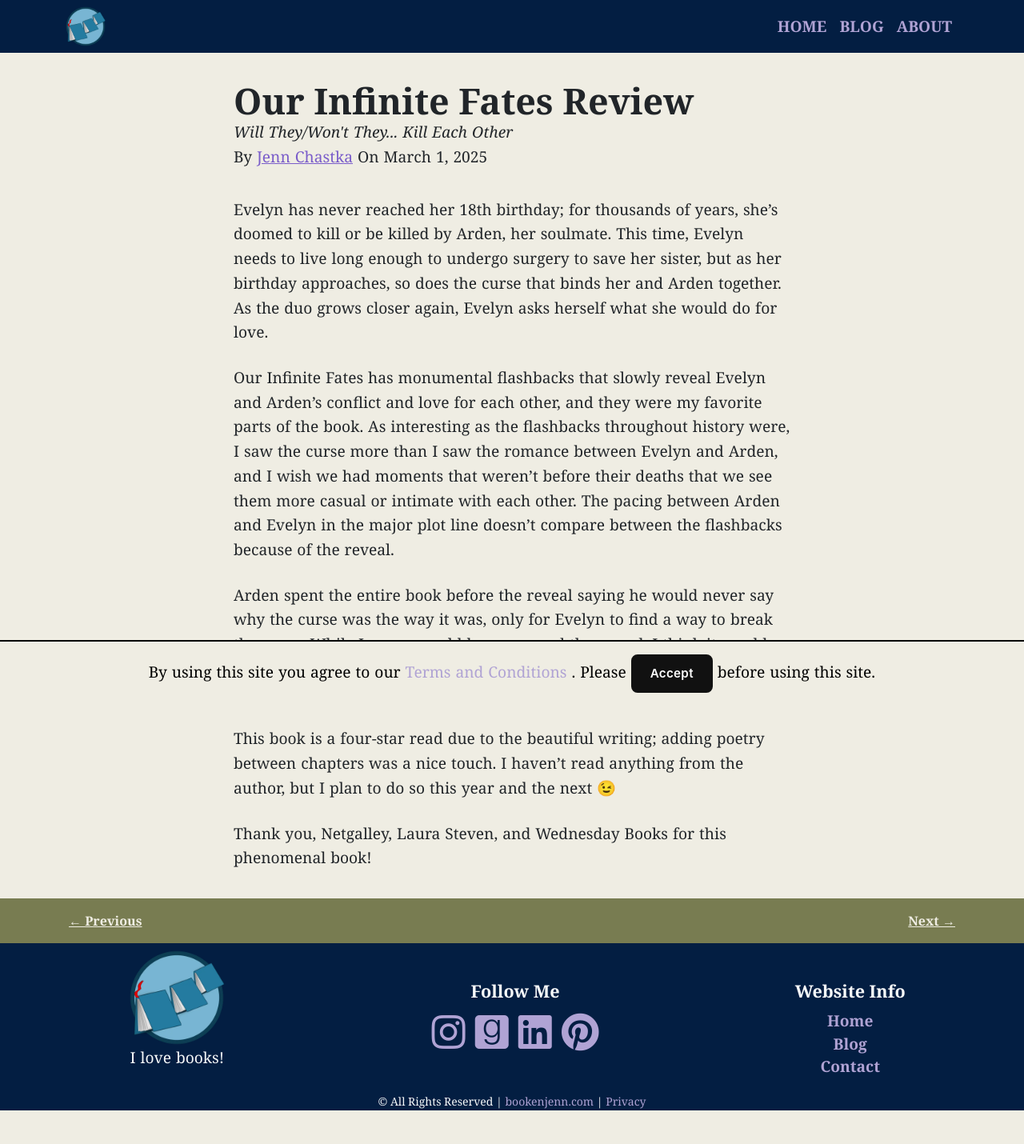
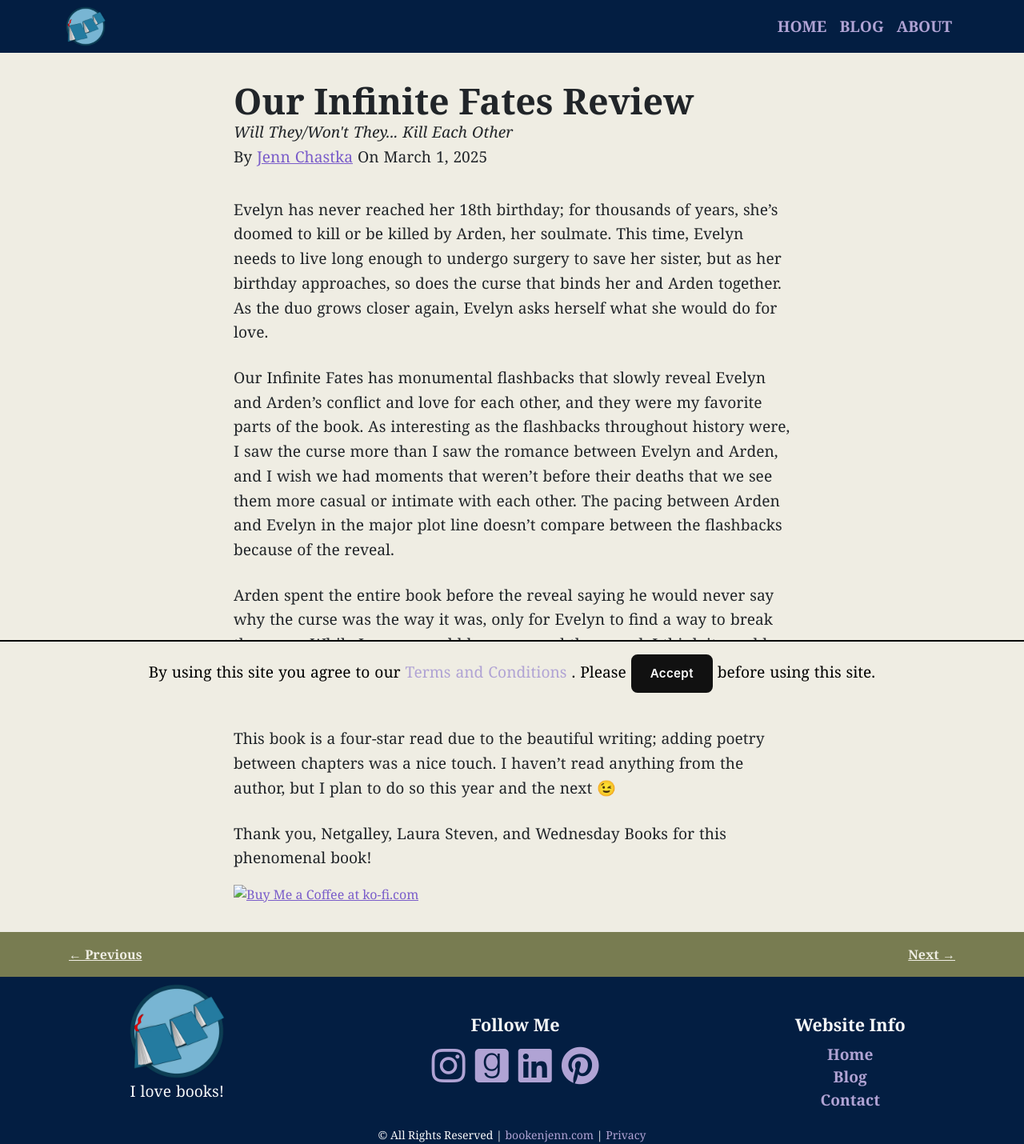
Before and after one commit to CGitHubJ/CGitHubJ.github.io, a Jekyll site: the page built from _posts/2025-03-01-our-infinite-fates-review.md, in a window 1280 px wide. Shown: the whole page at 80% size. Built offline with Jekyll 4.4.1, drawn with Linux system fonts in a browser that asks for light colours; nearby versions of some CDN libraries; before the commit the page ends 1388 px from its top, so only the background shows below that.

Commit message:
adding buy me a coffee button

```diff
--- a/_layouts/post.html
+++ b/_layouts/post.html
@@ -6,6 +6,7 @@
     <article id="blog-post-id">
         {% include content-header.html %}
         {{ content }}
+        <a href='https://ko-fi.com/F2S023SEFP' target='_blank'><img height='36' style='border:0px;height:36px;' src='https://storage.ko-fi.com/cdn/kofi3.png?v=6' border='0' alt='Buy Me a Coffee at ko-fi.com' /></a>
     </article>
 </div>
 <nav class="post-nav" data-nosnippet>
```
